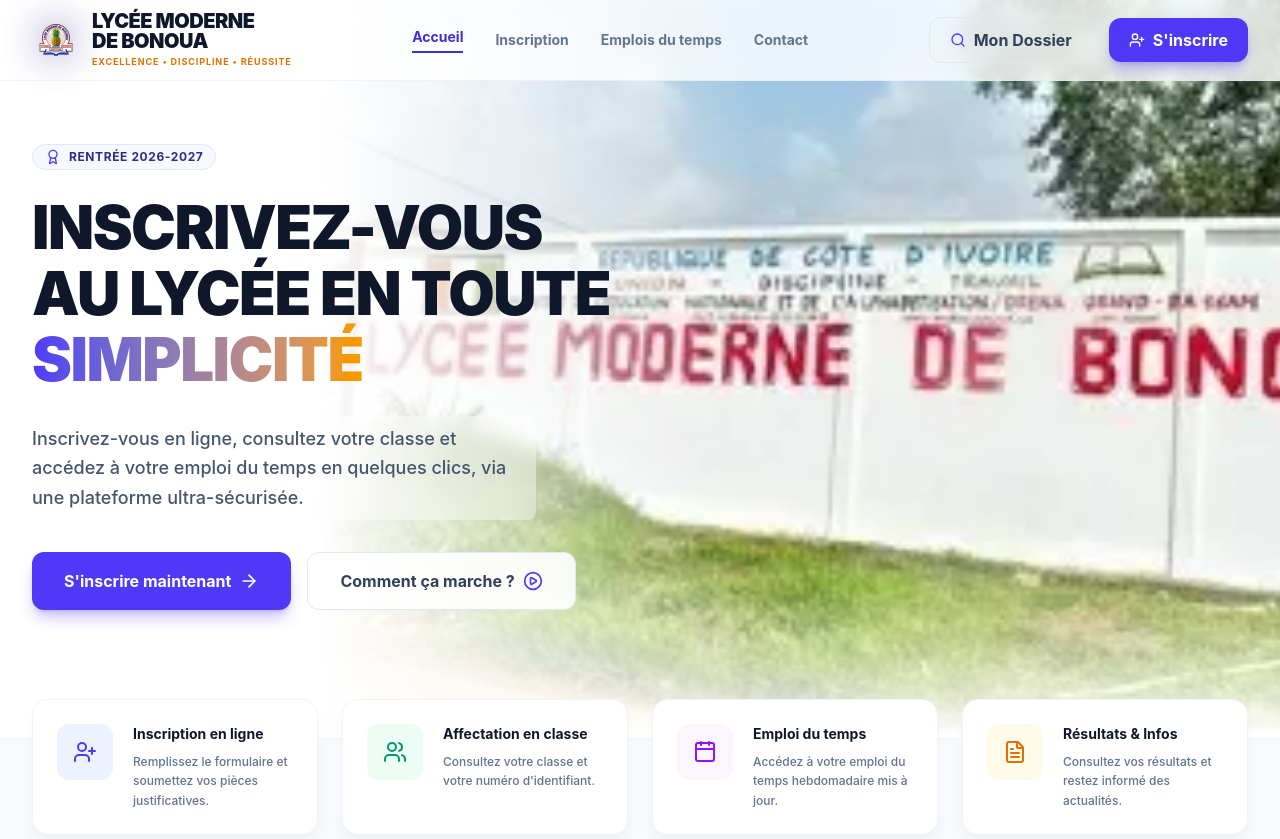
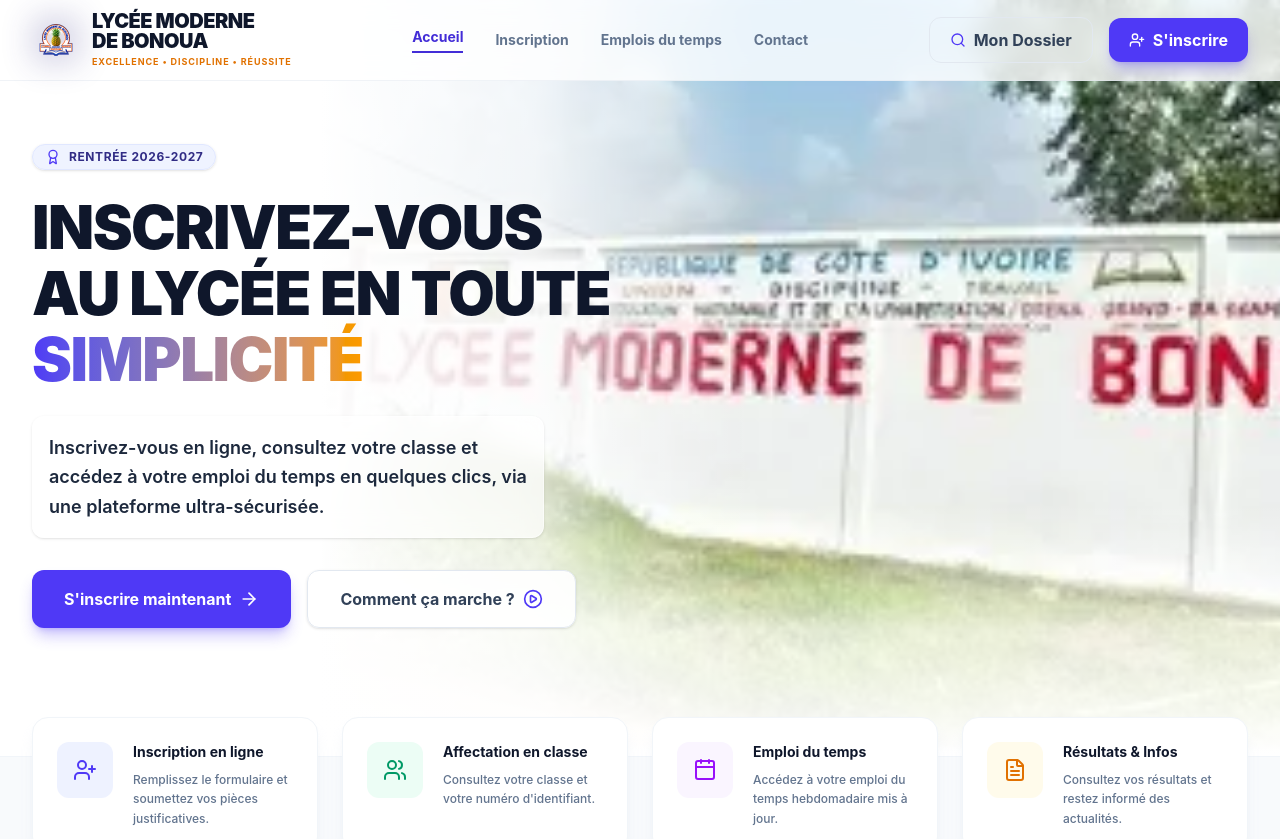
Before and after one commit to retrait412-coder/portaille-bonoua, a React (Vite) app: page / in a window 1280 px wide. Shown: the top 839 px of the page. Built offline with nearby package versions, Linux system fonts and the light colour scheme; no server answers.

Commit message:
style: recadrage de l'image de fond pour plus de visibilité

```diff
--- a/src/App.jsx
+++ b/src/App.jsx
@@ -71,40 +71,46 @@ export default function App() {
       {/* 2. HERO */}
       <div className="relative bg-white border-b border-slate-100 overflow-hidden">
 
-        {/* BLOC IMAGE AÉRÉ (Moins étouffé, plus visible sur Mobile et PC) */}
-        <div className="absolute inset-0 lg:inset-y-0 lg:right-0 lg:left-auto w-full lg:w-[75%] z-0 opacity-40 lg:opacity-100">
+        {/* BLOC IMAGE AVEC OPACITÉ ADAPTÉE */}
+        <div className="absolute inset-0 lg:inset-y-0 lg:right-0 lg:left-auto w-full lg:w-[75%] z-0 opacity-50 lg:opacity-100">
            <img
              src="/hero-students.jpg"
              alt="Lycée Moderne de Bonoua"
              className="w-full h-full object-cover object-center lg:object-left"
              onError={(e) => e.target.style.display = 'none'}
            />
-           <div className="absolute inset-y-0 left-0 w-full lg:w-[45%] bg-gradient-to-r from-white via-white/60 to-transparent pointer-events-none"></div>
-           <div className="absolute inset-x-0 bottom-0 h-1/4 bg-gradient-to-t from-white to-transparent pointer-events-none"></div>
+           {/* Dégradés pour lisser la transition avec le texte */}
+           <div className="absolute inset-y-0 left-0 w-full lg:w-[45%] bg-gradient-to-r from-white via-white/80 to-transparent pointer-events-none"></div>
+           <div className="absolute inset-x-0 bottom-0 h-1/3 bg-gradient-to-t from-white via-white/80 to-transparent pointer-events-none"></div>
         </div>
 
         <div className="max-w-7xl mx-auto px-4 sm:px-6 lg:px-8 relative z-10 pt-28 pb-16 lg:pt-36 lg:pb-32">
           <div className="max-w-2xl">
             <motion.div initial={{ opacity: 0, x: -20 }} animate={{ opacity: 1, x: 0 }} transition={{ duration: 0.6 }}>
-              <div className="inline-flex items-center gap-2 px-3 py-1 rounded-full bg-indigo-50/50 border border-indigo-100 mb-6">
+              <div className="inline-flex items-center gap-2 px-3 py-1 rounded-full bg-indigo-50/90 backdrop-blur-sm border border-indigo-100 mb-6 shadow-sm">
                 <Award className="w-4 h-4 text-indigo-600" />
                 <span className="text-xs font-bold text-indigo-900 tracking-wider uppercase">Rentrée 2026-2027</span>
               </div>
-              <h1 className="text-4xl sm:text-5xl md:text-6xl font-black text-slate-900 uppercase leading-[1.1] mb-6 tracking-tight">
+
+              {/* TITRE BLINDÉ : Drop shadow blanc imposant un contraste maximal face à l'image */}
+              <h1 className="text-4xl sm:text-5xl md:text-6xl font-black text-slate-900 uppercase leading-[1.1] mb-6 tracking-tight drop-shadow-[0_4px_15px_rgba(255,255,255,0.9)]">
                 Inscrivez-vous <br/>
                 au lycée en toute <br/>
-                <span className="text-transparent bg-clip-text bg-gradient-to-r from-indigo-600 to-amber-500">
+                <span className="text-transparent bg-clip-text bg-gradient-to-r from-indigo-600 to-amber-500 drop-shadow-none">
                   simplicité
                 </span>
               </h1>
-              <p className="text-lg text-slate-600 font-medium leading-relaxed mb-8 max-w-lg bg-white/40 backdrop-blur-sm rounded-lg p-2 -ml-2">
+
+              {/* TEXTE BLINDÉ : Fond blanc semi-transparent et flouté (backdrop-blur) pour l'isoler de l'image */}
+              <p className="text-lg text-slate-800 font-semibold leading-relaxed mb-8 max-w-lg bg-white/70 backdrop-blur-md rounded-xl p-4 shadow-sm border border-white/50">
                 Inscrivez-vous en ligne, consultez votre classe et accédez à votre emploi du temps en quelques clics, via une plateforme ultra-sécurisée.
               </p>
+
               <div className="flex flex-col sm:flex-row gap-4">
                 <button onClick={() => scrollToForm('enroll')} className="flex justify-center items-center px-8 py-4 bg-indigo-600 text-white font-bold rounded-xl shadow-lg shadow-indigo-600/30 hover:bg-indigo-700 transition-all">
                   S'inscrire maintenant <ArrowRight className="ml-2 w-5 h-5" />
                 </button>
-                <button onClick={scrollToFeatures} className="flex justify-center items-center px-8 py-4 bg-white/90 backdrop-blur-md text-slate-700 font-bold border border-slate-200 rounded-xl hover:bg-slate-50 transition-all">
+                <button onClick={scrollToFeatures} className="flex justify-center items-center px-8 py-4 bg-white/90 backdrop-blur-md text-slate-700 font-bold border border-slate-200 rounded-xl hover:bg-slate-50 transition-all shadow-sm">
                   Comment ça marche ? <PlayCircle className="ml-2 w-5 h-5 text-indigo-600" />
                 </button>
               </div>
```
